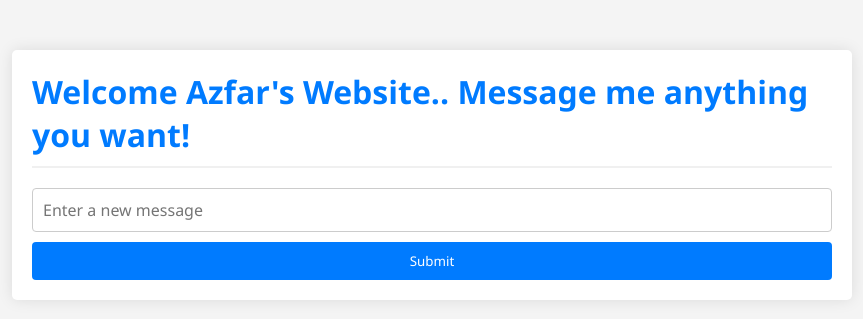
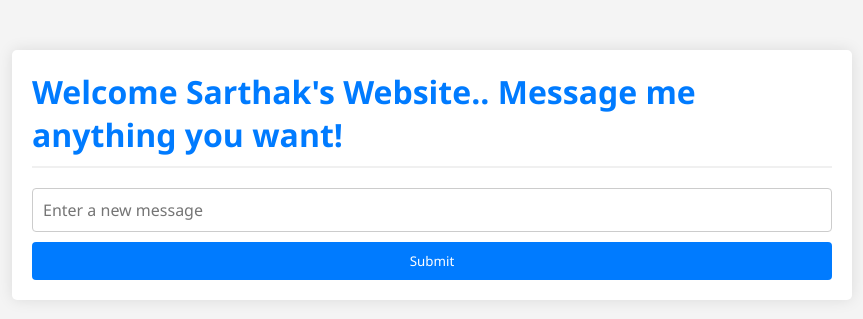
Before and after one commit to sarthakjaruhar/two-tier-flask-app, a Flask app: page / in a window 1280 px wide. Shown: the top 319 px of the page, without its empty margins (208-1071 px from the left). Run offline with Flask 2, Linux system fonts and the light colour scheme; data that the repository does not hold is empty; some libraries are stand-ins or nearby versions.

Commit message:
Update index.html

```diff
--- a/templates/index.html
+++ b/templates/index.html
@@ -93,7 +93,7 @@
 
 <body>
     <div class="container">
-        <h1>Welcome Azfar's Website.. Message me anything you want!</h1>
+        <h1>Welcome Sarthak's Website.. Message me anything you want!</h1>
         {% for message in messages %}
             <p>{{ message[0] }}</p>
         {% endfor %}
```
